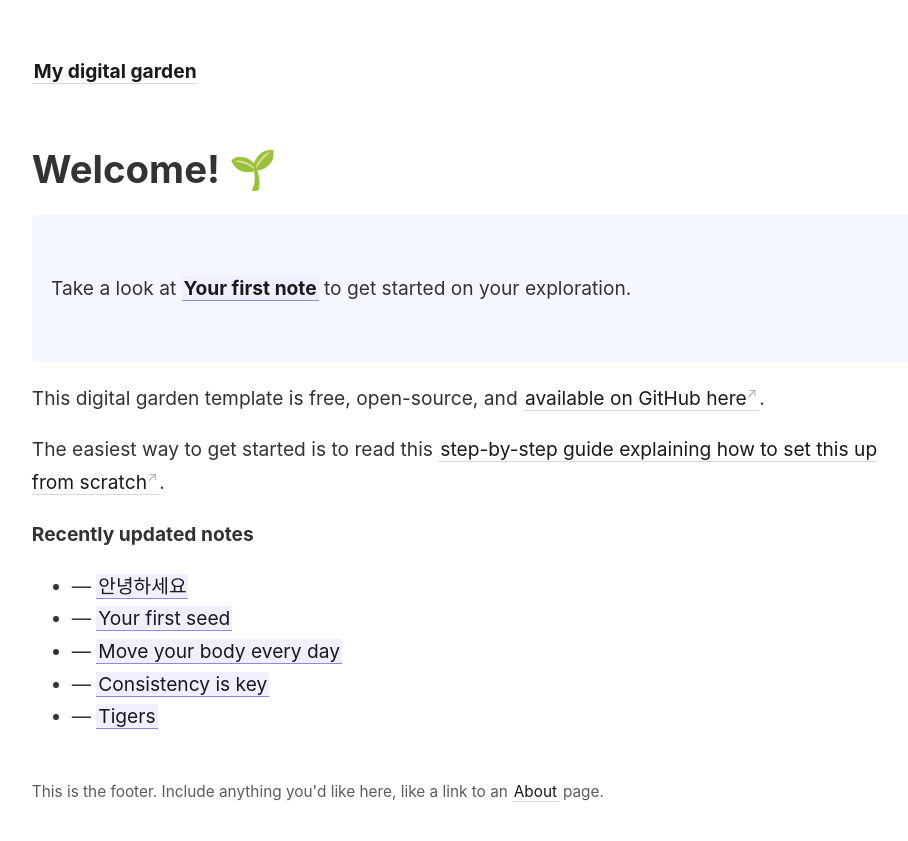
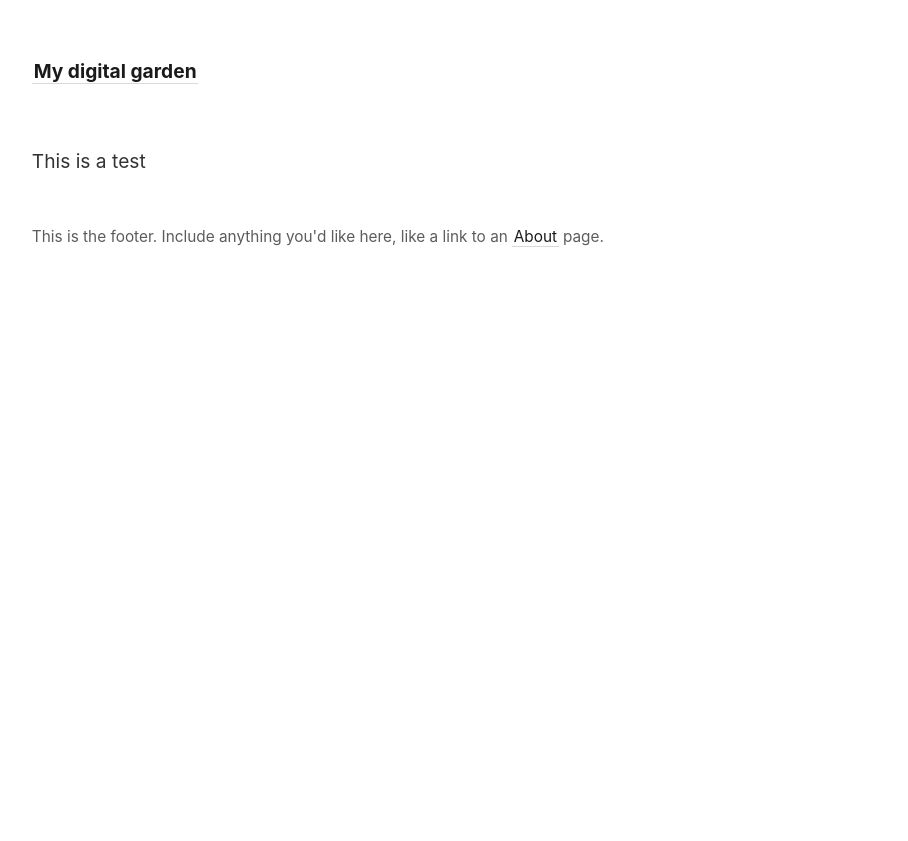
Before and after one commit to nikkimanf/Digitalgarden, a Jekyll site: the page built from _pages/index.md, in a window 1280 px wide. Shown: the top 841 px of the page, without its empty margins (45-953 px from the left). Built offline with Jekyll 4.4.1, drawn with Linux system fonts in a browser that asks for light colours.

Commit message:
index.md

```diff
--- a/_pages/index.md
+++ b/_pages/index.md
@@ -4,30 +4,4 @@
 id: home
 permalink: /
 ---
-
-# Welcome! 🌱
-
-<p style="padding: 3em 1em; background: #f5f7ff; border-radius: 4px;">
-  Take a look at <span style="font-weight: bold">[[Your first note]]</span> to get started on your exploration.
-</p>
-
-This digital garden template is free, open-source, and [available on GitHub here](https://github.com/maximevaillancourt/digital-garden-jekyll-template).
-
-The easiest way to get started is to read this [step-by-step guide explaining how to set this up from scratch](https://maximevaillancourt.com/blog/setting-up-your-own-digital-garden-with-jekyll).
-
-<strong>Recently updated notes</strong>
-
-<ul>
-  {% assign recent_notes = site.notes | sort: "last_modified_at_timestamp" | reverse %}
-  {% for note in recent_notes limit: 5 %}
-    <li>
-      {{ note.last_modified_at | date: "%Y-%m-%d" }} — <a class="internal-link" href="{{ note.url }}">{{ note.title }}</a>
-    </li>
-  {% endfor %}
-</ul>
-
-<style>
-  .wrapper {
-    max-width: 46em;
-  }
-</style>
+This is a test
```
